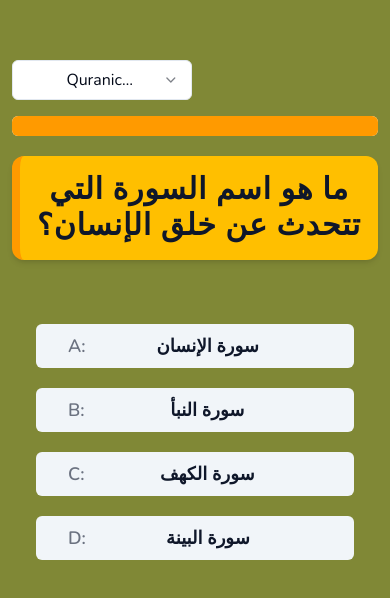
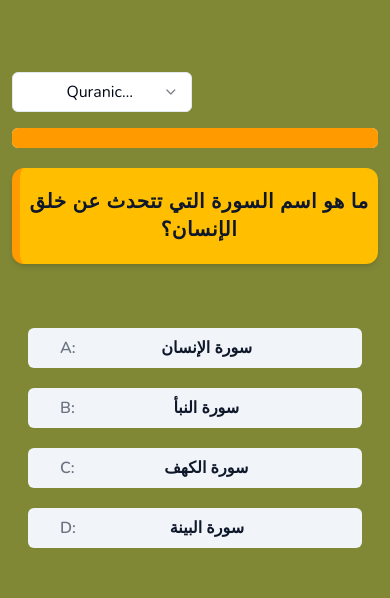
Before and after one commit to youness-43756/quiz, a Next.js app: page / in a window 390 px wide. Shown: the part 112-710 px from the top of the page. Built offline with nearby package versions, Linux system fonts and the light colour scheme.

Commit message:
buttons answer height

```diff
--- a/components/quiz-comp/quiz-wrapper.tsx
+++ b/components/quiz-comp/quiz-wrapper.tsx
@@ -30,12 +30,12 @@ export default function QuizWrapper() {
             {
                 quizState.length > 0 ? quizData?.question.map(qts => (
                     <div className={clsx("w-full flex flex-col items-center md:gap-20 gap-16")} key={quizData?.id}>
-                        <div className="w-full rounded-xl text-center bg-[#FFBF00] shadow-md border-l-8 border-[#FF9A00] md:px-8 px-4 md:py-6 py-4">
-                            <p className="text-3xl md:font-semibold font-bold md:tracking-wider tracking-wide text-primary select-none">
+                        <div className="w-full rounded-xl text-center bg-[#FFBF00] shadow-md border-l-8 border-[#FF9A00] md:px-8 px-2 md:py-6 py-5">
+                            <p className="md:text-3xl text-xl md:font-semibold font-bold md:tracking-wider tracking-wide text-primary select-none">
                                 {qts.label}
                             </p>
                         </div>
-                        <div className="w-full grid md:grid-cols-2 gap-5 px-6">
+                        <div className="w-full grid md:grid-cols-2 gap-5 px-4">
                             {
                                 qts.answers.map(answer => <Button
                                     size={"lg"}
@@ -43,7 +43,7 @@ export default function QuizWrapper() {
                                     variant={"secondary"}
                                     disabled={disablAnswers}
                                     onClick={() => CheckAnswer(qts.rightAnswer, answer.id)}
-                                    className={clsx("h-fit py-2 flex justify-start text-lg md:font-medium font-semibold select-none text-wrap gap-2",
+                                    className={clsx("h-full py-2 flex justify-start md:text-lg text-base md:font-medium font-semibold select-none text-wrap gap-2",
                                         isAnswered?.status &&
                                         (isAnswered?.answer ?
                                             (qts.rightAnswer === answer.id && rightAnswerStyle) :
```
